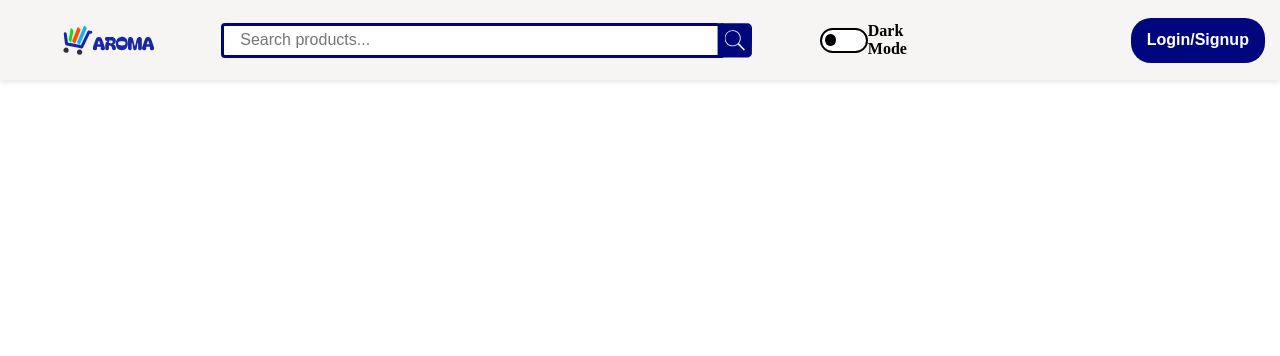
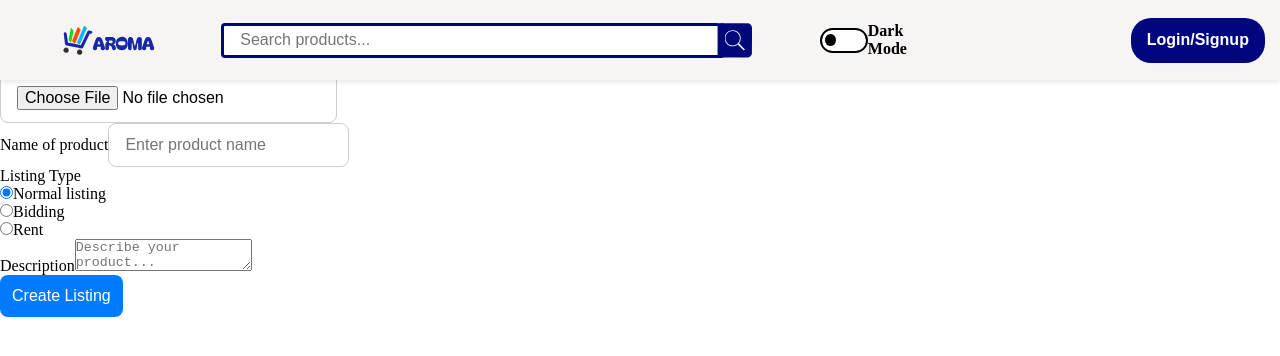
Before and after one commit to OmChandraSharma/Aroma, a React (Vite) app in the folder client/: page /sell in a window 1280 px wide. Shown: the top 356 px of the page. Built offline with nearby package versions, Linux system fonts and the light colour scheme.

Commit message:
sell button pos updated

```diff
--- a/client/src/components/FloatingSellButton/FloatingSellButton.module.css
+++ b/client/src/components/FloatingSellButton/FloatingSellButton.module.css
@@ -1,7 +1,7 @@
 .sellButton {
-  position: fixed;
-  top: 600px;
-  left: 1375px;
+  position: absolute;       /* changed from relative */
+  bottom: 8%;               /* adjust as needed */
+  right: 4%;                /* adjust as needed */
   border: 1px solid;
   border-radius: 999px;
   box-sizing: border-box;
@@ -9,7 +9,6 @@
   font-weight: 900;
   overflow: hidden;
   padding: 0.8rem 2rem;
-  position: relative;
   text-transform: uppercase;
   background-color: #000a7c;
   color: #fff;
@@ -19,9 +18,9 @@
     Apple Color Emoji, Segoe UI Emoji, Segoe UI Symbol, Noto Color Emoji;
   font-size: 100%;
   line-height: 1.5;
-  margin: 0;
   z-index: 999;
   box-shadow: 0 4px 8px rgba(0, 0, 0, 0.2);
+  margin: 0;
 }
 
 .original {
--- a/client/src/pages/Sell_item/Sell.jsx
+++ b/client/src/pages/Sell_item/Sell.jsx
@@ -1,11 +1,179 @@
-import Header from "../../components/Header/Header.jsx";
-
+import { useState } from "react"; // Import useState hook for managing state
+import Header from "../../components/Header/Header.jsx"; // Import Header component
+import "./Sell.module.css"; // Import CSS file for styling
 
 const Sell = () => {
   console.log("sell page called");
+
+  // State variables for form inputs
+  const [productName, setProductName] = useState("");
+  const [description, setDescription] = useState("");
+  const [listingType, setListingType] = useState("normal");
+  const [imagePreview, setImagePreview] = useState(null);
+
+  // Handle image file selection
+  const handleImageChange = (event) => {
+    const selectedFile = event.target.files[0];
+
+    // If a file was selected
+    if (selectedFile) {
+      // Create a URL for the image to display preview
+      const previewUrl = URL.createObjectURL(selectedFile);
+      setImagePreview(previewUrl);
+    }
+  };
+
+  // Handle form submission
+  const handleSubmit = (event) => {
+    event.preventDefault(); // Prevent default form submission behavior
+
+    // Log the form data
+    console.log("Form submitted with:", {
+      productName,
+      description,
+      listingType,
+      hasImage: imagePreview ? true : false,
+    });
+
+    // Here you would typically send the data to a server
+    alert("Form submitted successfully!");
+  };
+
   return (
-    <div>
+    <div className="sell-page">
+      {/* Include the Header component */}
       <Header />
+
+      <div className="container">
+        <h1 className="page-title">Sell Your Product</h1>
+
+        {/* Product listing form */}
+        <form className="sell-form" onSubmit={handleSubmit}>
+          <div className="form-content">
+            {/* Left side - Image upload area */}
+            <div className="image-area">
+              <div
+                className="image-upload-box"
+                onClick={() => document.getElementById("file-input").click()}
+              >
+                {imagePreview ? (
+                  // Show image preview if an image is selected
+                  <div className="preview-container">
+                    <img
+                      src={imagePreview}
+                      alt="Product"
+                      className="preview-image"
+                    />
+                    <button
+                      type="button"
+                      className="remove-button"
+                      onClick={(e) => {
+                        e.stopPropagation(); // Prevent triggering the parent's onClick
+                        setImagePreview(null); // Clear the image preview
+                      }}
+                    >
+                      +
+                    </button>
+                  </div>
+                ) : (
+                  // Show upload placeholder if no image is selected
+                  <div className="upload-placeholder">
+                    <div className="upload-icon">+</div>
+                    <p>Click to upload image</p>
+                  </div>
+                )}
+
+                {/* Hidden file input - activated by clicking on the box */}
+                <input
+                  type="file"
+                  id="file-input"
+                  className="hidden-input"
+                  accept="image/*"
+                  onChange={handleImageChange}
+                />
+              </div>
+            </div>
+
+            {/* Right side - Product details */}
+            <div className="details-area">
+              {/* Product name input */}
+              <div className="input-group">
+                <label htmlFor="product-name">Name of product</label>
+                <input
+                  type="text"
+                  id="product-name"
+                  value={productName}
+                  onChange={(e) => setProductName(e.target.value)}
+                  placeholder="Enter product name"
+                  required
+                />
+              </div>
+
+              {/* Listing type options */}
+              <div className="input-group">
+                <label>Listing Type</label>
+                <div className="radio-options">
+                  {/* Normal listing option */}
+                  <div className="radio-option">
+                    <input
+                      type="radio"
+                      id="normal"
+                      name="listing-type"
+                      value="normal"
+                      checked={listingType === "normal"}
+                      onChange={() => setListingType("normal")}
+                    />
+                    <label htmlFor="normal">Normal listing</label>
+                  </div>
+
+                  {/* Bidding option */}
+                  <div className="radio-option">
+                    <input
+                      type="radio"
+                      id="bidding"
+                      name="listing-type"
+                      value="bidding"
+                      checked={listingType === "bidding"}
+                      onChange={() => setListingType("bidding")}
+                    />
+                    <label htmlFor="bidding">Bidding</label>
+                  </div>
+
+                  {/* Rent option */}
+                  <div className="radio-option">
+                    <input
+                      type="radio"
+                      id="rent"
+                      name="listing-type"
+                      value="rent"
+                      checked={listingType === "rent"}
+                      onChange={() => setListingType("rent")}
+                    />
+                    <label htmlFor="rent">Rent</label>
+                  </div>
+                </div>
+              </div>
+
+              {/* Description textarea */}
+              <div className="input-group">
+                <label htmlFor="description">Description</label>
+                <textarea
+                  id="description"
+                  value={description}
+                  onChange={(e) => setDescription(e.target.value)}
+                  placeholder="Describe your product..."
+                  required
+                ></textarea>
+              </div>
+
+              {/* Submit button */}
+              <button type="submit" className="submit-button">
+                Create Listing
+              </button>
+            </div>
+          </div>
+        </form>
+      </div>
     </div>
   );
 };
--- /dev/null
+++ b/client/src/pages/Sell_item/Sell.module.css
@@ -0,0 +1,212 @@
+/* Main styling for the Sell page */
+.sell-page {
+  font-family: Arial, sans-serif;
+  background-color: #f5f5f5;
+  min-height: 100vh;
+}
+
+/* Container to center and limit width of content */
+.container {
+  max-width: 1000px;
+  margin: 0 auto;
+  padding: 20px;
+}
+
+/* Page title styling */
+.page-title {
+  font-size: 24px;
+  color: #333;
+  margin-bottom: 20px;
+  text-align: center;
+}
+
+/* Form container */
+.sell-form {
+  background-color: white;
+  border-radius: 8px;
+  box-shadow: 0 2px 8px rgba(0, 0, 0, 0.1);
+  padding: 20px;
+}
+
+/* Layout container for form content */
+.form-content {
+  display: flex;
+  flex-direction: column;
+  gap: 20px;
+}
+
+/* On larger screens, display content side-by-side */
+@media (min-width: 768px) {
+  .form-content {
+    flex-direction: row;
+  }
+
+  .image-area {
+    width: 40%;
+  }
+
+  .details-area {
+    width: 60%;
+  }
+}
+
+/* Image upload area styling */
+.image-area {
+  margin-bottom: 20px;
+}
+
+.image-upload-box {
+  border: 2px dashed #ccc;
+  border-radius: 8px;
+  height: 250px;
+  display: flex;
+  justify-content: center;
+  align-items: center;
+  cursor: pointer;
+  overflow: hidden;
+  position: relative;
+}
+
+.image-upload-box:hover {
+  border-color: #0066cc;
+}
+
+/* Upload placeholder (when no image selected) */
+.upload-placeholder {
+  display: flex;
+  flex-direction: column;
+  align-items: center;
+  color: #666;
+}
+
+.upload-icon {
+  font-size: 40px;
+  transform: rotate(45deg); /* Turn + into a add icon */
+  margin-bottom: 10px;
+}
+
+/* Image preview container */
+.preview-container {
+  width: 100%;
+  height: 100%;
+  position: relative;
+}
+
+.preview-image {
+  width: 100%;
+  height: 100%;
+  object-fit: contain; /* Maintain aspect ratio */
+}
+
+/* Remove button for removing selected image */
+.remove-button {
+  position: absolute;
+  bottom: 10px;
+  right: 10px;
+  width: 30px;
+  height: 30px;
+  background-color: white;
+  border: 1px solid #ccc;
+  border-radius: 50%;
+  display: flex;
+  justify-content: center;
+  align-items: center;
+  cursor: pointer;
+  transform: rotate(45deg); /* Turn + into an X */
+  font-size: 20px;
+  font-weight: bold;
+}
+
+.remove-button:hover {
+  background-color: #f2f2f2;
+}
+
+/* Hide the file input */
+.hidden-input {
+  display: none;
+}
+
+/* Styling for the product details area */
+.details-area {
+  display: flex;
+  flex-direction: column;
+  gap: 15px;
+}
+
+/* Styling for input groups (label + input) */
+.input-group {
+  margin-bottom: 15px;
+}
+
+.input-group label {
+  display: block;
+  margin-bottom: 5px;
+  font-weight: bold;
+  color: #333;
+}
+
+.input-group input[type="text"] {
+  width: 100%;
+  padding: 10px;
+  border: 1px solid #ccc;
+  border-radius: 4px;
+  font-size: 16px;
+}
+
+.input-group textarea {
+  width: 100%;
+  padding: 10px;
+  border: 1px solid #ccc;
+  border-radius: 4px;
+  min-height: 100px;
+  resize: vertical;
+  font-size: 16px;
+  font-family: inherit;
+}
+
+/* Styling for radio options */
+.radio-options {
+  display: flex;
+  flex-direction: column;
+  gap: 10px;
+}
+
+.radio-option {
+  display: flex;
+  align-items: center;
+}
+
+.radio-option input[type="radio"] {
+  margin-right: 10px;
+  cursor: pointer;
+}
+
+.radio-option label {
+  cursor: pointer;
+  margin-bottom: 0;
+  font-weight: normal;
+}
+
+/* Submit button styling */
+.submit-button {
+  background-color: #0066cc;
+  color: white;
+  border: none;
+  border-radius: 4px;
+  padding: 12px 20px;
+  font-size: 16px;
+  cursor: pointer;
+  margin-top: 10px;
+  font-weight: bold;
+}
+
+.submit-button:hover {
+  background-color: #0055aa;
+}
+
+/* Focus styles for form elements */
+input:focus, textarea:focus {
+  outline: none;
+  border-color: #0066cc;
+  box-shadow: 0 0 3px rgba(0, 102, 204, 0.3);
+}
```
